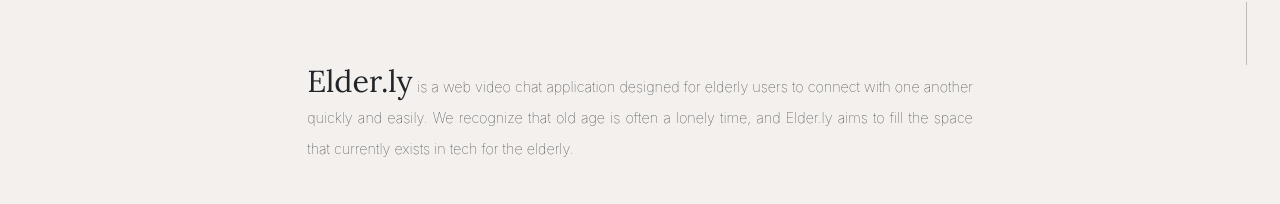
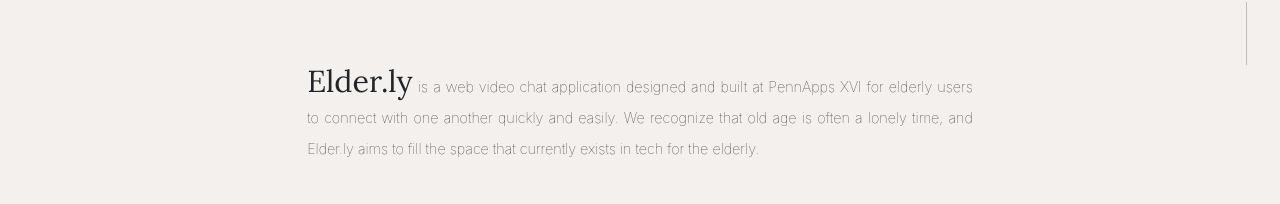
Before and after one commit to kristiechow/kristiechow.github.io, a website: page elderly.html in a window 1280 px wide. Shown: the part 747-951 px from the top of the page. Drawn offline with nearby package versions, Linux system fonts and the light colour scheme.

Commit message:
Update elderly text

```diff
--- a/elderly.html
+++ b/elderly.html
@@ -44,7 +44,7 @@
     </div>
       <div class="col-lg-12 col-xs-12" style="padding: 16% 24% 0 24%; text-align: justify;">
         <span class="sub2"> Elder.ly </span>
-        <span class="description1">is a web video chat application designed for elderly users to connect with one another quickly and easily. We recognize that old age is often a lonely time, and Elder.ly aims to fill the space that currently exists in tech for the elderly.</span>
+        <span class="description1">is a web video chat application designed and built at PennApps XVI for elderly users to connect with one another quickly and easily. We recognize that old age is often a lonely time, and Elder.ly aims to fill the space that currently exists in tech for the elderly.</span>
         <p class="technologies">Backend: Node Frontend: HTML5, raw CSS3, Javascript Frameworks: SimpleWebRTC</p>
         <a href="https://devpost.com/software/elder-ly-370dof" class="linkbuttons">DEVPOST</a>
         <a href="https://github.com/kristiechow/elder.ly" class="linkbuttons">SOURCE CODE</a>
```
